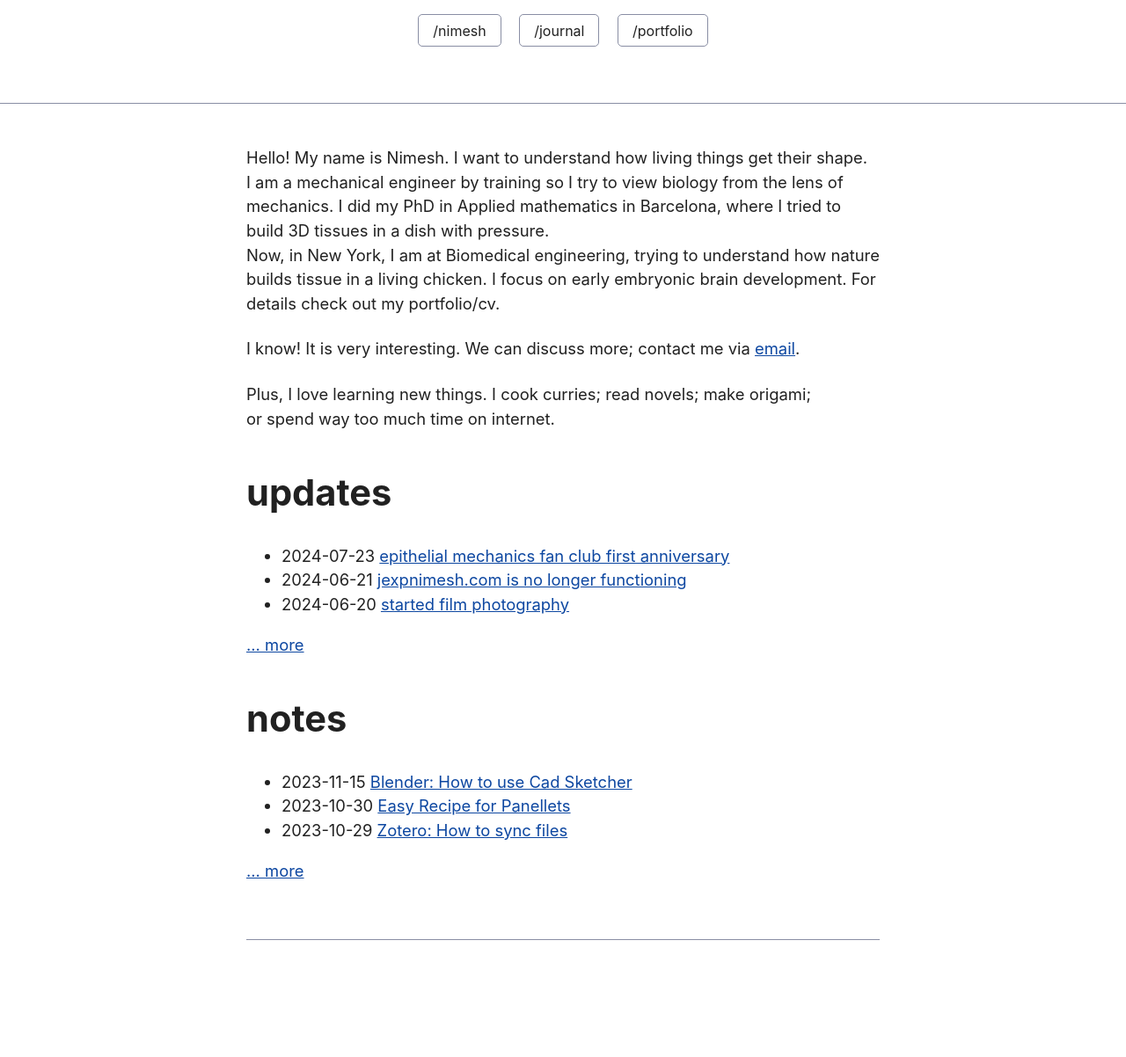
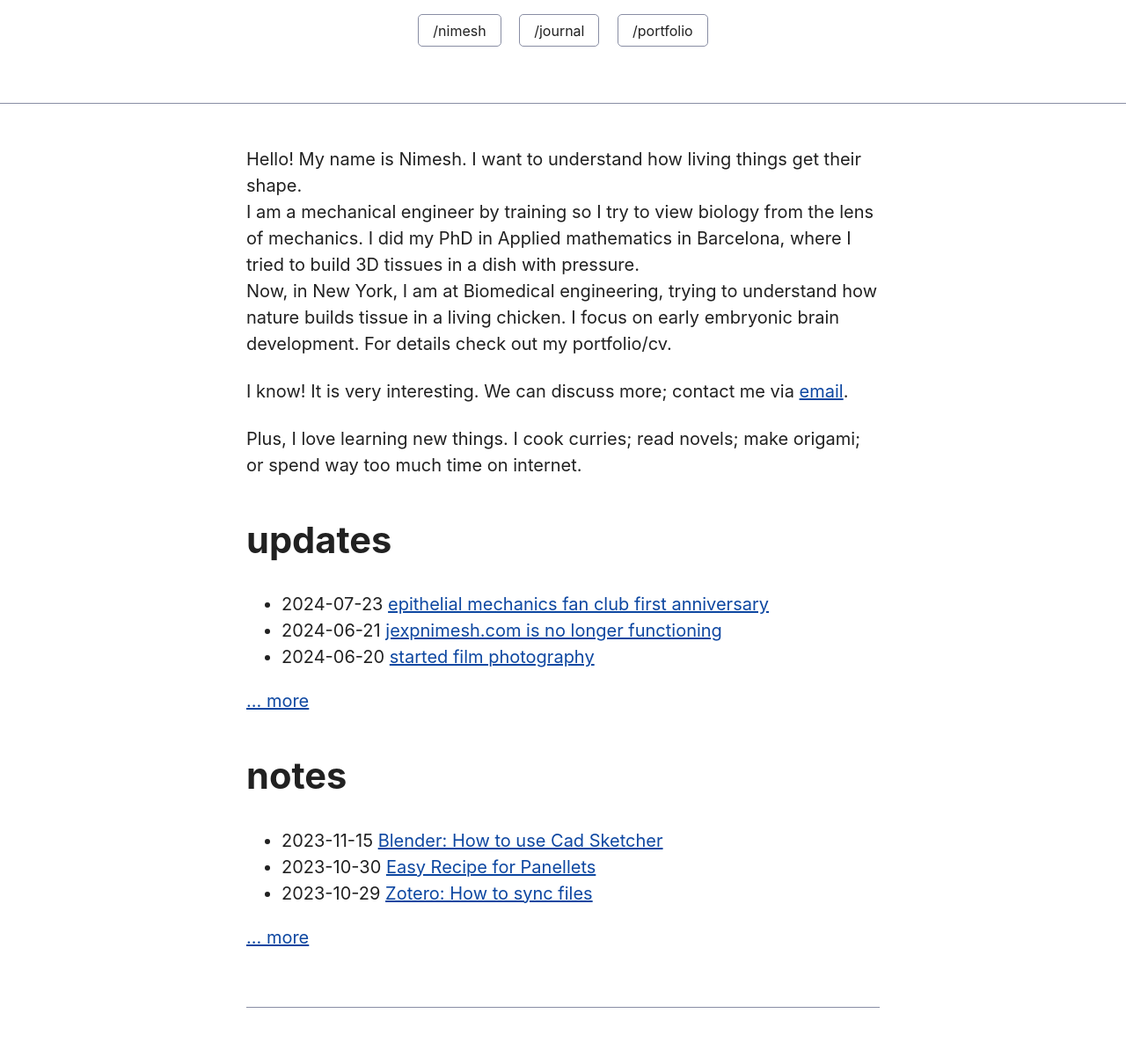
Before and after one commit to nchahare/nchahare.github.io, a Jekyll site: the page built from index.markdown, in a window 1280 px wide. Shown: the whole page at 88% size. Built offline with Jekyll 4.4.1, drawn with Linux system fonts in a browser that asks for light colours; before the commit the page ends 1125 px from its top, so only the background shows below that.

Commit message:
font change

```diff
--- a/assets/css/simple.css
+++ b/assets/css/simple.css
@@ -71,7 +71,7 @@ html {
 body {
   color: var(--text);
   background-color: var(--bg);
-  font-size: 1.15rem;
+  font-size: 1.25rem;
   line-height: 1.5;
   display: grid;
   grid-template-columns: 1fr min(45rem, 90%) 1fr;
@@ -138,11 +138,11 @@ h4 {
 }
 
 h5 {
-  font-size: 1.15rem;
+  font-size: 1.35rem;
 }
 
 h6 {
-  font-size: 0.96rem;
+  font-size: 1.15rem;
 }
 
 p {
```
